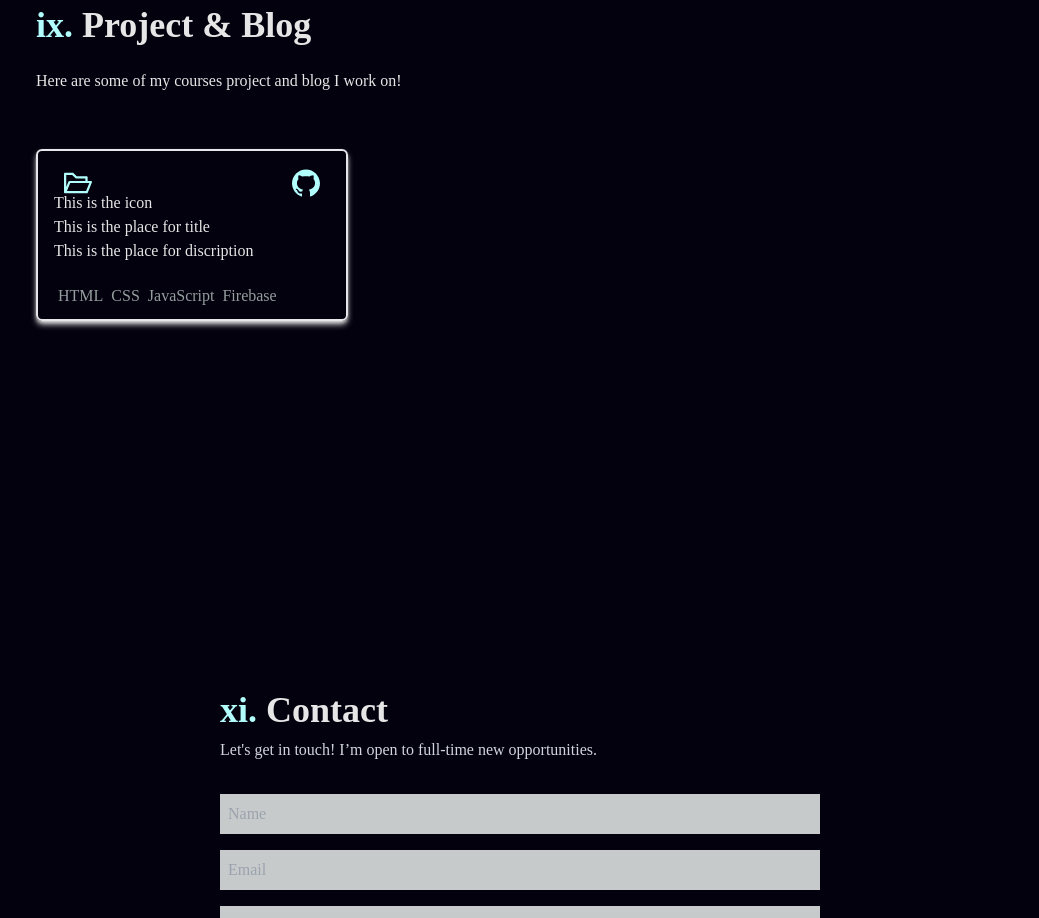
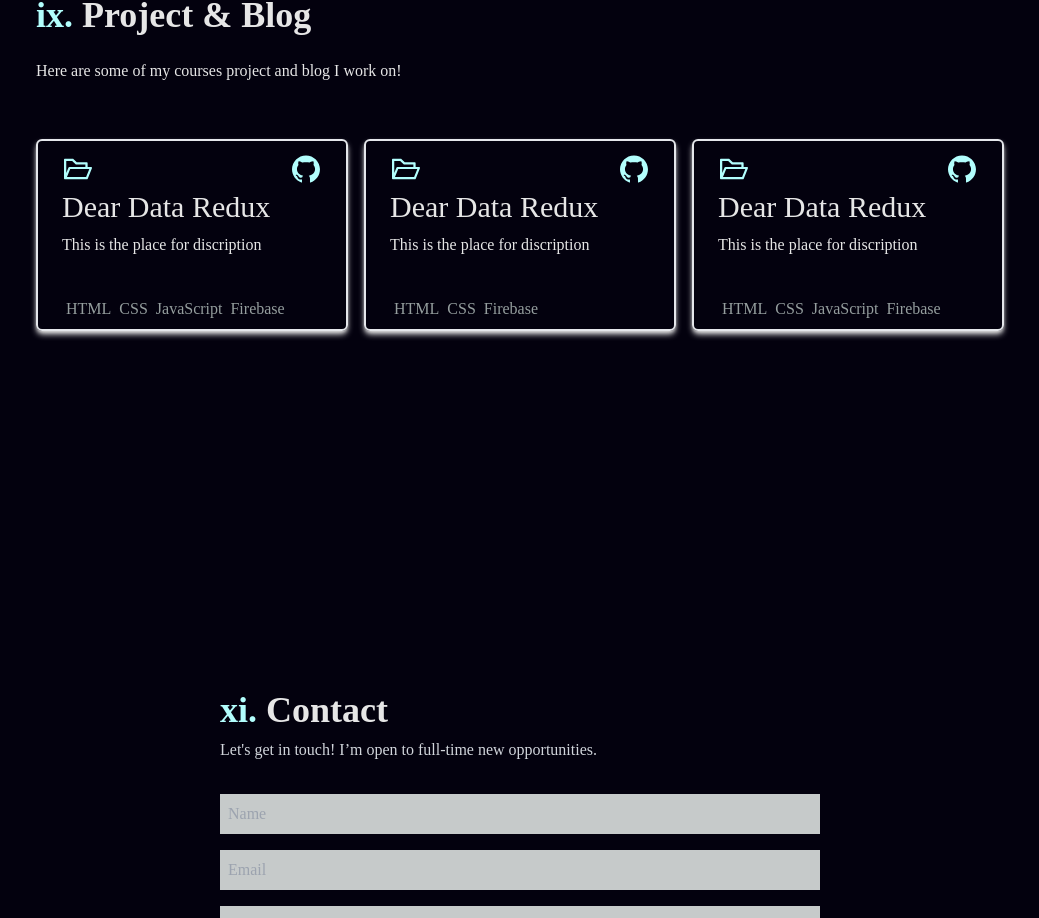
Before and after one commit to a253698/My-Web, a React (Create React App) app: page / in a window 1280 px wide. Shown: the part 3437-4355 px from the top of the page, without its empty margins (120-1159 px from the left). Built offline with nearby package versions, Linux system fonts and the light colour scheme.

Commit message:
Update ProjectBlog.jsx

```diff
--- a/src/components/ProjectBlog.jsx
+++ b/src/components/ProjectBlog.jsx
@@ -17,32 +17,93 @@ const ProjectBlog = () => {
             Here are some of my courses project and blog I work on!
           </p>
         </div>
-        <div className=" grid grid-cols-1 sm:grid-cols-2 md:grid-cols-3 gap-4">
+        <div className=" grid grid-cols-2 sm:grid-cols-2 md:grid-cols-3 gap-4">
           {/* Work 1*/}
           {/* Grid Image*/}
           <div className="h-auto border-2 shadow-md shadow-[#E6E6E6] group container rounded-md  justify-center items-center mx-auto work-content-div">
-            <header className="h-[60%] relative">
+            <header className="relative">
               {/* File icon*/}
-              <ul className="flex w-[100%] items-center m-2 p-2">
-                <li className="absolute left-2 top-2">
+              <ul className="project-top flex w-[100%] items-center m-2 p-2 h-[30%]">
+                <li className="absolute left-2 top-1">
                   <AiOutlineFolderOpen className="text-[#b2fefd]" size="2rem" />
                 </li>
-                <li className="absolute right-2 top-2">
+                <li className="absolute right-2 top-1">
                   <AiFillGithub className="text-[#b2fefd]" size="2rem" />
                 </li>
               </ul>
+            </header>
+            <div className="mx-2 p-2">
+              <h1 className="project-title m-2 text-3xl">Dear Data Redux</h1>
 
-              <div className="m-2 p-2">
-                <div className="project-top"> This is the icon</div>
-                <div className="project-title">
-                  {" "}
-                  This is the place for title
-                </div>
-                <div className="project-discription"></div>
+              <div className="project-discription m-2">
                 This is the place for discription
               </div>
+            </div>
+            <footer className="m-2 mb-4 text-[#959e9e] p-4 overflow-break-word">
+              <ul className="">
+                <li className="px-1 float-left">HTML</li>
+                <li className="px-1 float-left">CSS</li>
+                <li className="px-1 float-left">JavaScript</li>
+                <li className="px-1 float-left">Firebase</li>
+              </ul>
+            </footer>
+
+            {/* Hover Effect */}
+          </div>
+
+          {/* Work 1*/}
+          {/* Grid Image*/}
+          <div className="h-auto border-2 shadow-md shadow-[#E6E6E6] group container rounded-md  justify-center items-center mx-auto work-content-div">
+            <header className="relative">
+              {/* File icon*/}
+              <ul className="project-top flex w-[100%] items-center m-2 p-2 h-[30%]">
+                <li className="absolute left-2 top-1">
+                  <AiOutlineFolderOpen className="text-[#b2fefd]" size="2rem" />
+                </li>
+                <li className="absolute right-2 top-1">
+                  <AiFillGithub className="text-[#b2fefd]" size="2rem" />
+                </li>
+              </ul>
             </header>
-            <footer className="mb-2 text-[#959e9e] p-4 h-[50%] overflow-break-word">
+            <div className="mx-2 p-2">
+              <h1 className="project-title m-2 text-3xl">Dear Data Redux</h1>
+              <div className="project-discription m-2">
+                This is the place for discription
+              </div>
+            </div>
+            <footer className="m-2 mb-4 text-[#959e9e] p-4 overflow-break-word">
+              <ul className="">
+                <li className="px-1 float-left">HTML</li>
+                <li className="px-1 float-left">CSS</li>
+                <li className="px-1 float-left">Firebase</li>
+              </ul>
+            </footer>
+
+            {/* Hover Effect */}
+          </div>
+
+          {/* Work 1*/}
+          {/* Grid Image*/}
+          <div className="h-auto border-2 shadow-md shadow-[#E6E6E6] group container rounded-md  justify-center items-center mx-auto work-content-div">
+            <header className="relative">
+              {/* File icon*/}
+              <ul className="project-top flex w-[100%] items-center m-2 p-2 h-[30%]">
+                <li className="absolute left-2 top-1">
+                  <AiOutlineFolderOpen className="text-[#b2fefd]" size="2rem" />
+                </li>
+                <li className="absolute right-2 top-1">
+                  <AiFillGithub className="text-[#b2fefd]" size="2rem" />
+                </li>
+              </ul>
+            </header>
+            <div className="mx-2 p-2">
+              <h1 className="project-title m-2 text-3xl">Dear Data Redux</h1>
+
+              <div className="project-discription m-2">
+                This is the place for discription
+              </div>
+            </div>
+            <footer className="m-2 mb-4 text-[#959e9e] p-4 overflow-break-word">
               <ul className="">
                 <li className="px-1 float-left">HTML</li>
                 <li className="px-1 float-left">CSS</li>
```
